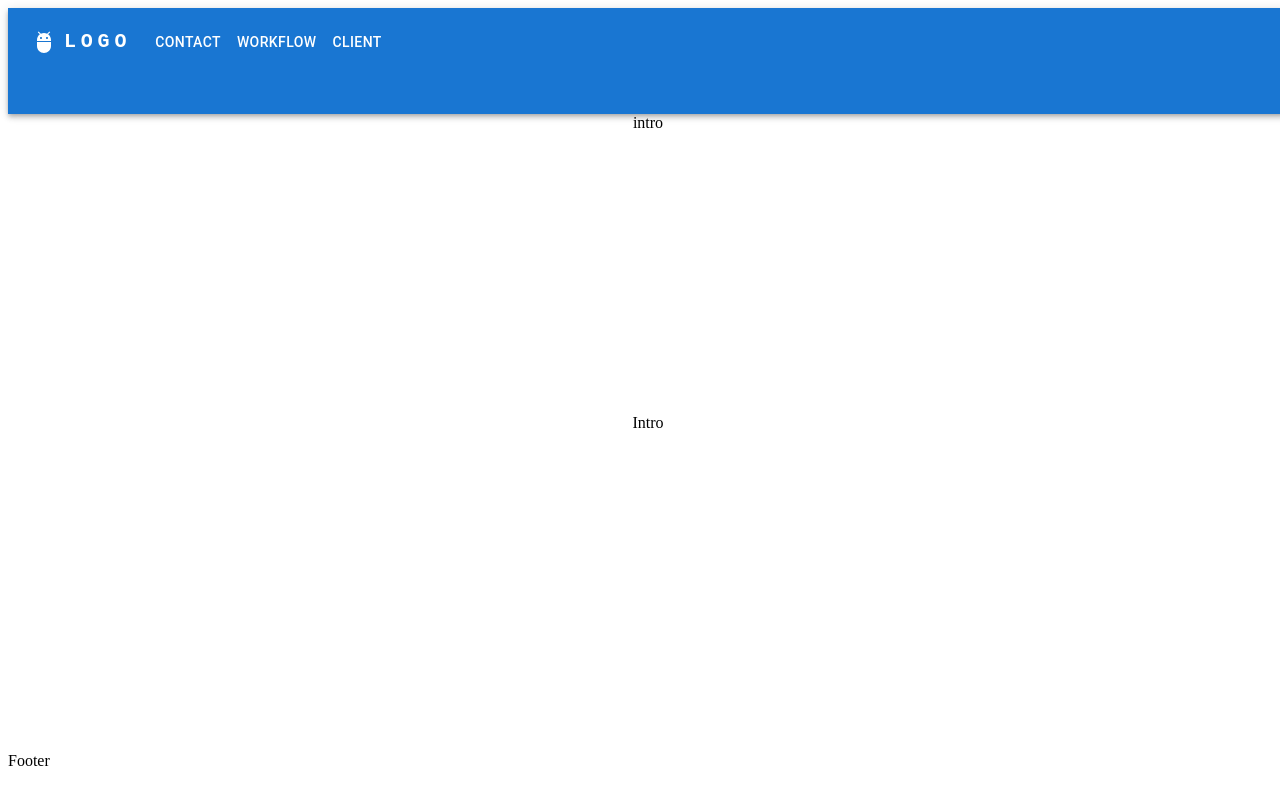
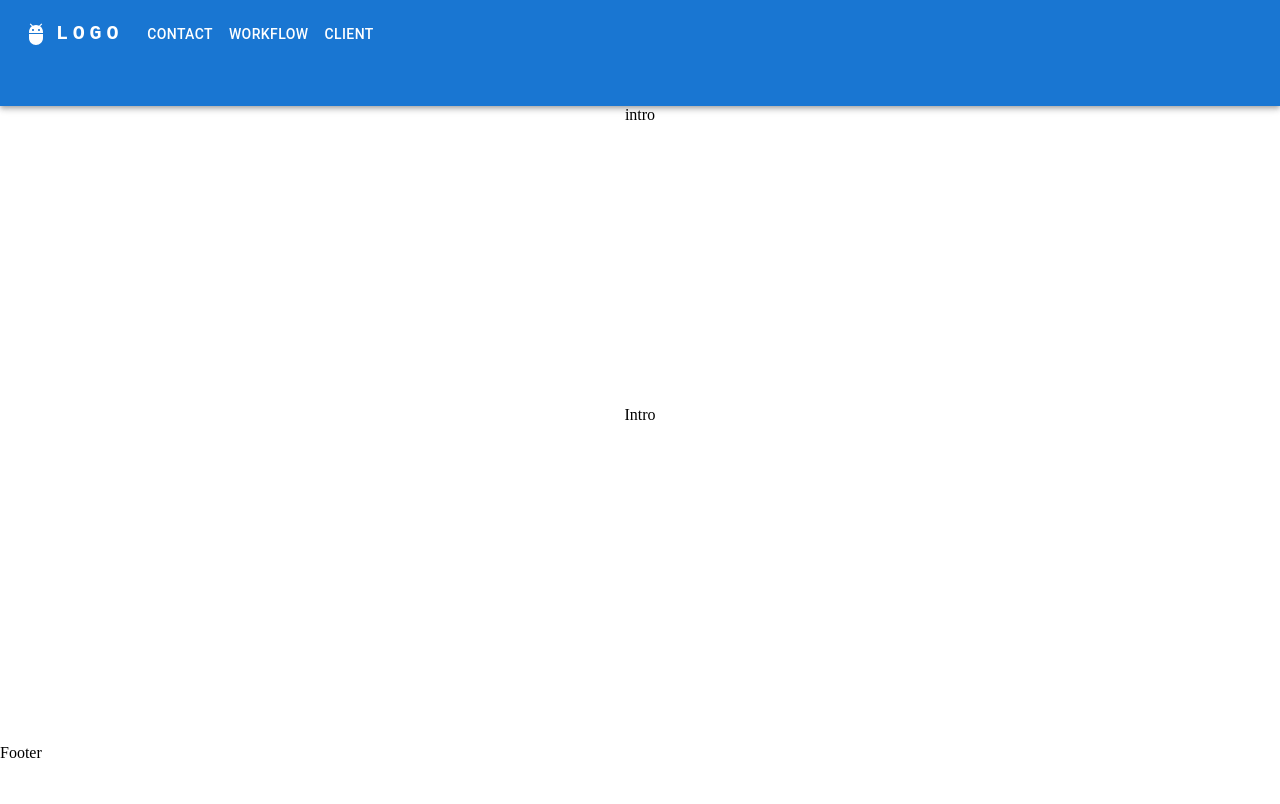
Before and after one commit to apollos-cloud/apollos-cloud.github.io, a React (Create React App) app: page / in a window 1280 px wide. Shown: the top 804 px of the page. Built offline with nearby package versions, Linux system fonts and the light colour scheme.

Commit message:
fix body css

```diff
--- a/src/App.css
+++ /dev/null
@@ -1,12 +0,0 @@
-html {
-  position: absolute;
-  width: 100%;
-  height: 100%;
-}
-
-body {
-  position: relative;
-  width: 100%;
-  height: 100%;
-  margin: 0 !important;
-}
--- a/src/index.css
+++ b/src/index.css
@@ -9,6 +9,7 @@ body {
   position: relative;
   width: 100%;
   height: 100%;
+  margin: 0;
 }
 
 #root,
```
Also changed, not shown: src/pages/index.ts (+4 -6 lines).
